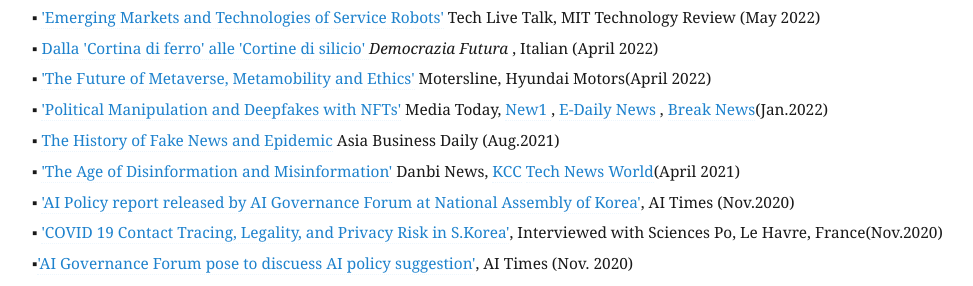
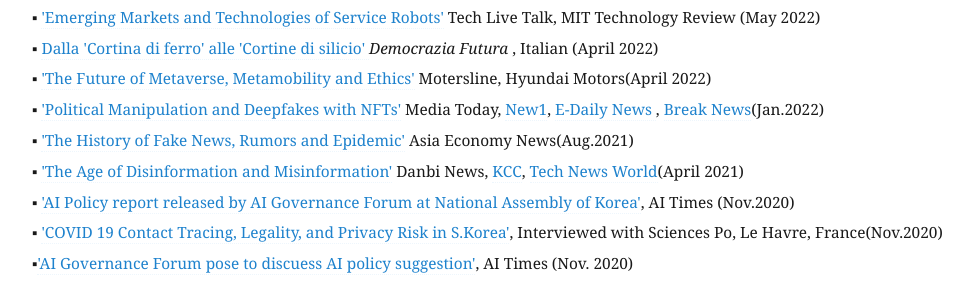
Before and after one commit to eunchangchoi/eunchangchoi.github.io, a Jekyll site: the page built from index.md, in a window 1280 px wide and 900 px high, scrolled down 6303 px. Shown: the part 130-416 px from the top of the window, without its empty margins (68-1041 px from the left). Built offline with Jekyll 4.4.1, drawn with Linux system fonts in a browser that asks for light colours.

Commit message:
Update index.md

```diff
--- a/index.md
+++ b/index.md
@@ -155,9 +155,9 @@
 ▪ <a href="https://www.technologyreview.kr/special/event/202204](https://www.youtube.com/watch?v=eAewHoNQgiI&feature=emb_logo">'Emerging Markets and Technologies of Service Robots'</a> Tech Live Talk, MIT Technology Review (May 2022)<br>
 ▪ <a href="https://www.key4biz.it/democrazia-futura-dalla-cortina-di-ferro-alle-cortine-di-silicio-sara-linternet-globale-la-principale-vittima-del-conflitto-russo-ucraino/398412/"> Dalla 'Cortina di ferro' alle 'Cortine di silicio' </a> <i> Democrazia Futura </i>, Italian (April 2022)<br>
 ▪ <a href="https://www.hyundaimotorgroup.com/about-us/publications">'The Future of Metaverse, Metamobility and Ethics'</a> Motersline, Hyundai Motors(April 2022)<br>
-▪  <a href="http://www.mediatoday.co.kr/news/articleView.html?idxno=301748"> 'Political Manipulation and Deepfakes with NFTs'</a> Media Today, <a href="https://www.news1.kr/articles/?4553816/"> New1 </a>, <a href="https://www.edaily.co.kr/news/read?newsId=02768326632197392&mediaCodeNo=257&OutLnkChk=Y/"> E-Daily News </a>, <a href="https://www.breaknews.com/864283"> Break News</a>(Jan.2022)<br>
-▪ <a href="https://view.asiae.co.kr/article/2021081610112312900"> The History of Fake News and Epidemic</a> Asia Business Daily (Aug.2021)<br>
-▪ <a href="http://www.danbinews.com/news/articleView.html?idxno=14304">'The Age of Disinformation and Misinformation'</a> Danbi News, <a href="https://www.kcc.go.kr/user.do;jsessionid=M42mWRJ2WjcjzvKwAN_zBJfE8mlLWPxtYTgVh73d.servlet-aihgcldhome20?mode=view&page=A05030000&dc=&boardId=1113&cp=4&boardSeq=50904"> KCC</a> <a href="https://www.epnc.co.kr/news/articleView.html?idxno=204465"> Tech News World</a>(April 2021) <br>
+▪  <a href="http://www.mediatoday.co.kr/news/articleView.html?idxno=301748"> 'Political Manipulation and Deepfakes with NFTs'</a> Media Today, <a href="https://www.news1.kr/articles/?4553816/"> New1</a>, <a href="https://www.edaily.co.kr/news/read?newsId=02768326632197392&mediaCodeNo=257&OutLnkChk=Y/"> E-Daily News </a>, <a href="https://www.breaknews.com/864283"> Break News</a>(Jan.2022)<br>
+▪ <a href="https://view.asiae.co.kr/article/2021081610112312900"> 'The History of Fake News, Rumors and Epidemic'</a> Asia Economy News(Aug.2021)<br>
+▪ <a href="http://www.danbinews.com/news/articleView.html?idxno=14304">'The Age of Disinformation and Misinformation'</a> Danbi News, <a href="https://www.kcc.go.kr/user.do;jsessionid=M42mWRJ2WjcjzvKwAN_zBJfE8mlLWPxtYTgVh73d.servlet-aihgcldhome20?mode=view&page=A05030000&dc=&boardId=1113&cp=4&boardSeq=50904"> KCC</a>, <a href="https://www.epnc.co.kr/news/articleView.html?idxno=204465"> Tech News World</a>(April 2021) <br>
 ▪ <a href="http://www.aitimes.com/news/articleView.html?idxno=133368">'AI Policy report released by AI Governance Forum at National Assembly of Korea'</a>, AI Times (Nov.2020)<br>
 ▪  <a href="https://soundcloud.com/zion-lee-310060380/digikorea#t=22:52">'COVID 19 Contact Tracing, Legality, and Privacy Risk in S.Korea'</a>, Interviewed with Sciences Po, Le Havre, France(Nov.2020) <br>
 ▪<a href="http://www.aitimes.com/news/articleView.html?idxno=133368">'AI Governance Forum pose to discuess AI policy suggestion'</a>, AI Times (Nov. 2020)<br>
```
